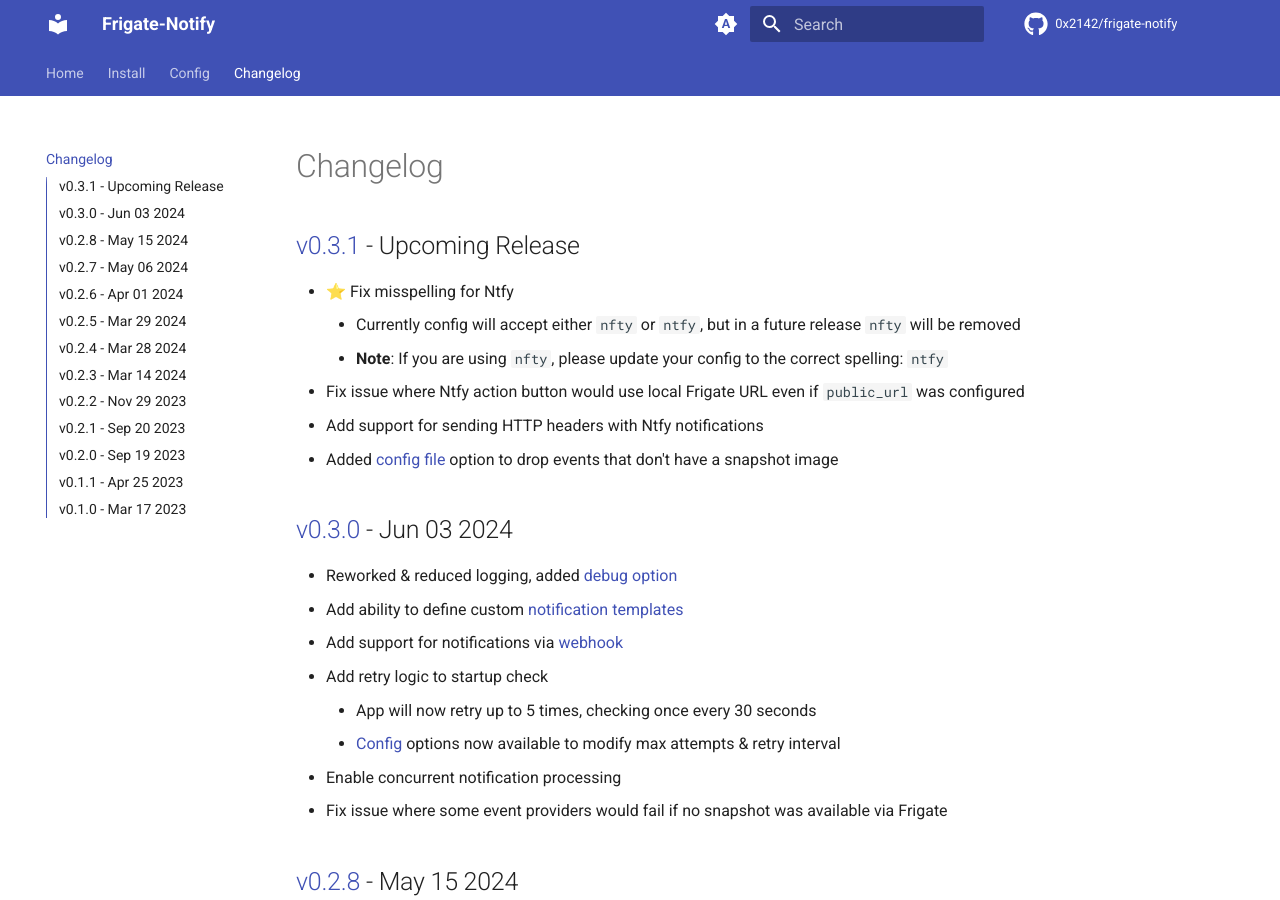
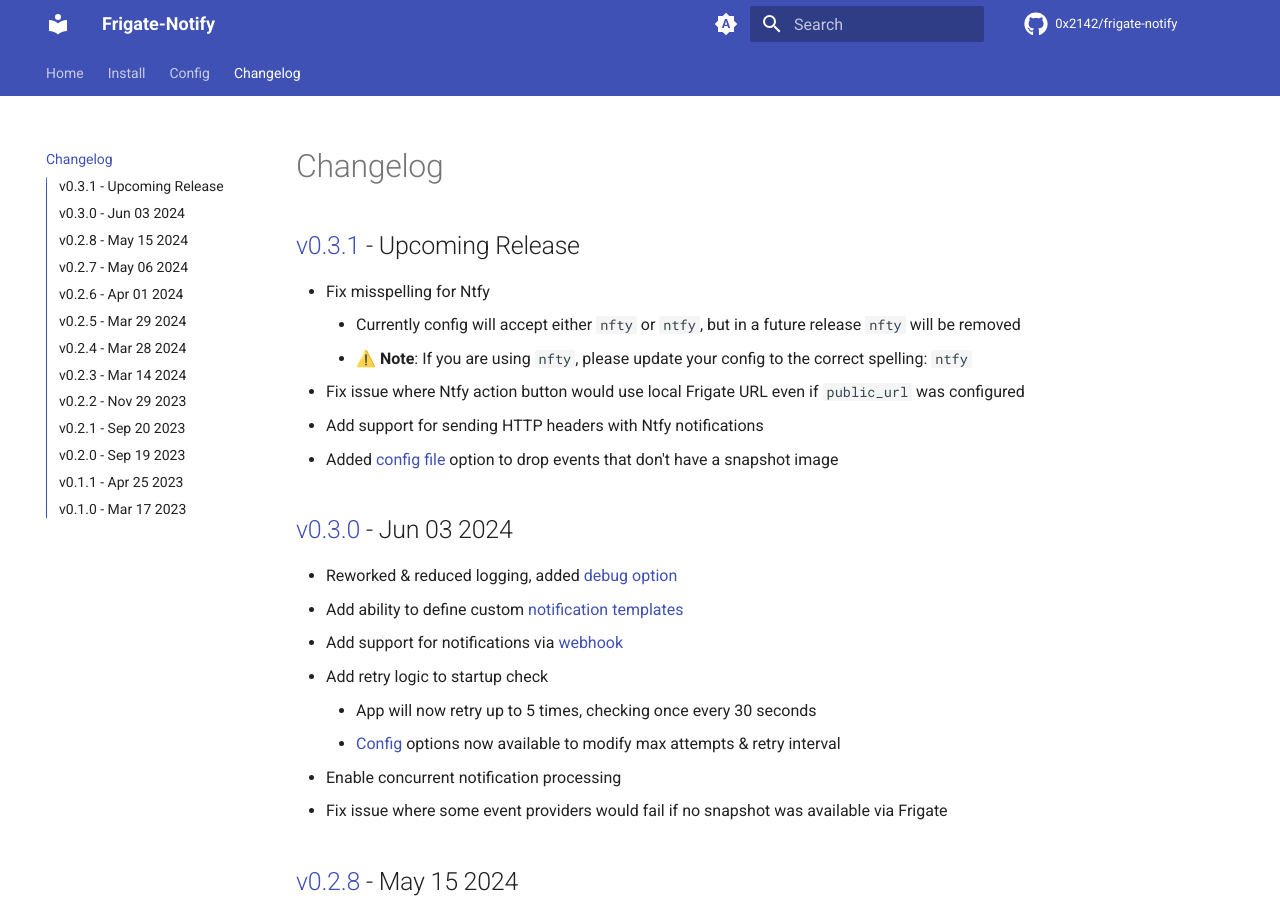
Before and after one commit to 0x2142/frigate-notify, an MkDocs documentation site: the page built from docs/changelog.md, in a window 1280 px wide and 900 px high. Built offline with MkDocs 1.6.1 and Material for MkDocs 9.7.7, drawn with Linux system fonts in a browser that asks for light colours; comment, search, counter and statistics services are not loaded; the version menu is left out.

Commit message:
Update docs

```diff
--- a/docs/changelog.md
+++ b/docs/changelog.md
@@ -2,9 +2,9 @@
 
 ## [v0.3.1](https://github.com/0x2142/frigate-notify/releases/tag/v0.3.0) - Upcoming Release
 
- - ⭐ Fix misspelling for Ntfy
+ - Fix misspelling for Ntfy
      - Currently config will accept either `nfty` or `ntfy`, but in a future release `nfty` will be removed
-     - **Note**: If you are using `nfty`, please update your config to the correct spelling: `ntfy`
+     - ⚠️ **Note**: If you are using `nfty`, please update your config to the correct spelling: `ntfy`
  - Fix issue where Ntfy action button would use local Frigate URL even if `public_url` was configured
  - Add support for sending HTTP headers with Ntfy notifications
  - Added [config file](https://frigate-notify.0x2142.com/latest/config/file/#general) option to drop events that don't have a snapshot image
```
Also changed, not shown: docs/config/file.md (+5 -0 lines).
